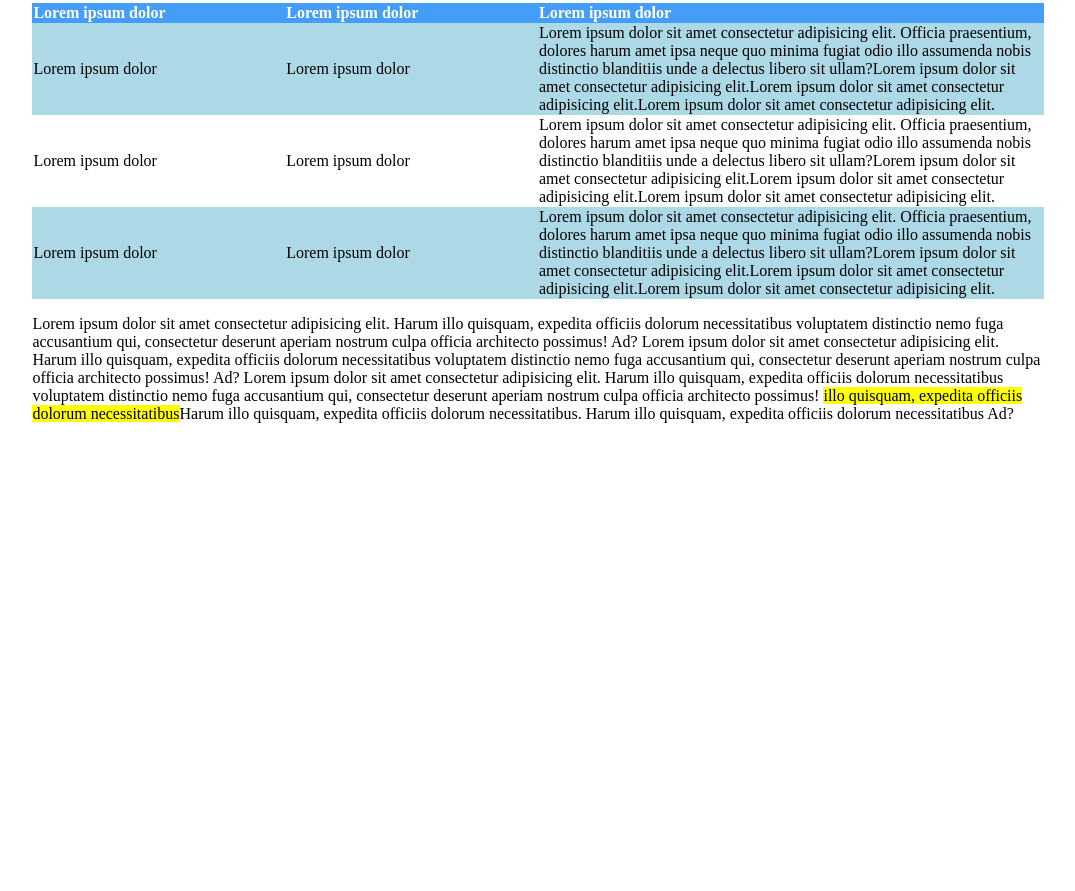
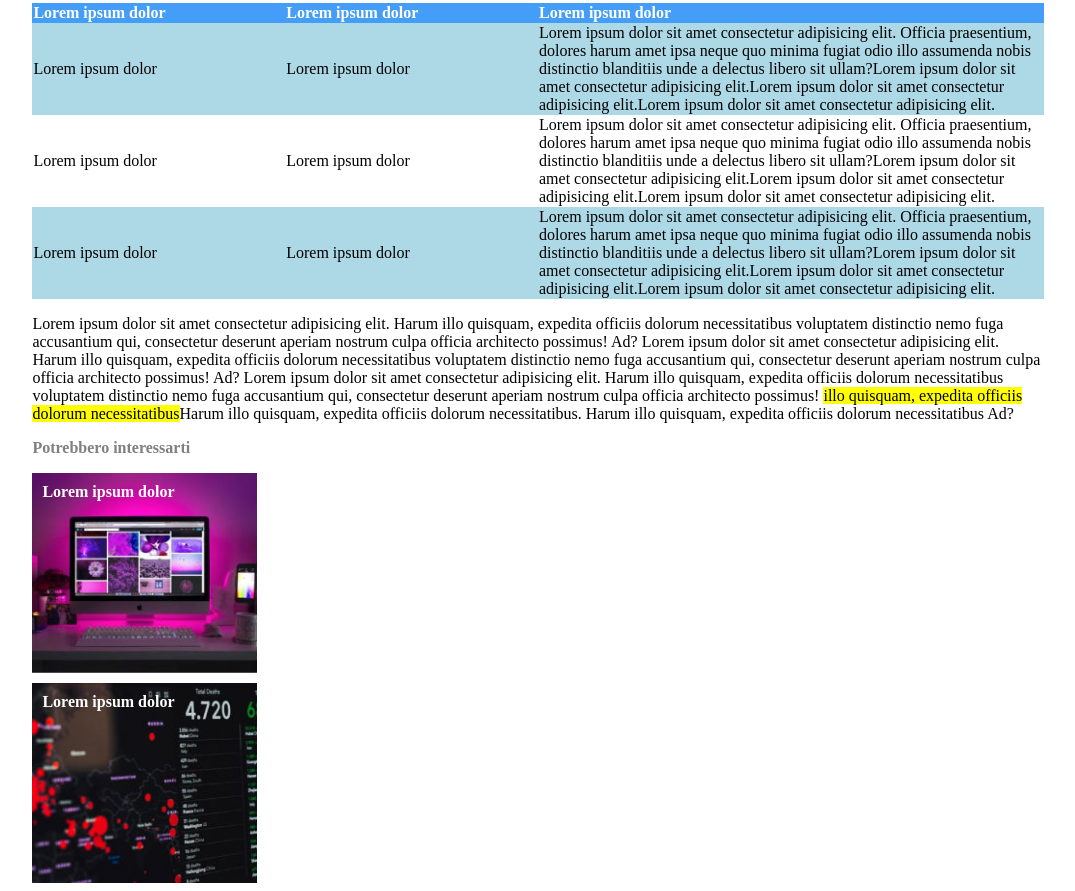
Before and after one commit to DonCode86/html-css-booleaner, a plain HTML site: page index.html in a window 1280 px wide. Shown: the part 844-1735 px from the top of the page, without its empty margins (102-1177 px from the left). Before the commit the page ends 1283 px from the top, so only its background shows below. Drawn offline with Linux system fonts and the light colour scheme.

Commit message:
Pagina completata

```diff
--- a/css/style.css
+++ b/css/style.css
@@ -70,3 +70,28 @@ th {
 .row1, .row3 {
     background-color: lightblue;
 }
+
+.interests {
+    color: grey;
+    font-size: medium;
+}
+
+.last-img1, .last-img2 {
+    height: 190px;
+    width: 215px;
+    background-size: cover;
+    background-position: center;
+    color: white;
+    font-weight: bold;
+    padding-top: 10px;
+    padding-left: 10px;
+}
+
+.last-img1 {
+     background-image: url("../img/monitor.jpg");
+}
+
+.last-img2 {
+    background-image: url("../img/graph.jpg");
+    margin-top: 10px;
+}
--- a/index.html
+++ b/index.html
@@ -74,7 +74,13 @@
     <!-- /corpo della pagina con paragrafi, ul e tabella -->
         <!-- pie' di pagina -->
         <footer>
-
+            <h3 class="interests">Potrebbero interessarti</h3>
+            <div class="last-img1">
+                Lorem ipsum dolor
+            </div>
+            <div class="last-img2">
+                Lorem ipsum dolor
+            </div>
         </footer>
         <!-- /pie' di pagina -->
 </div>
```
